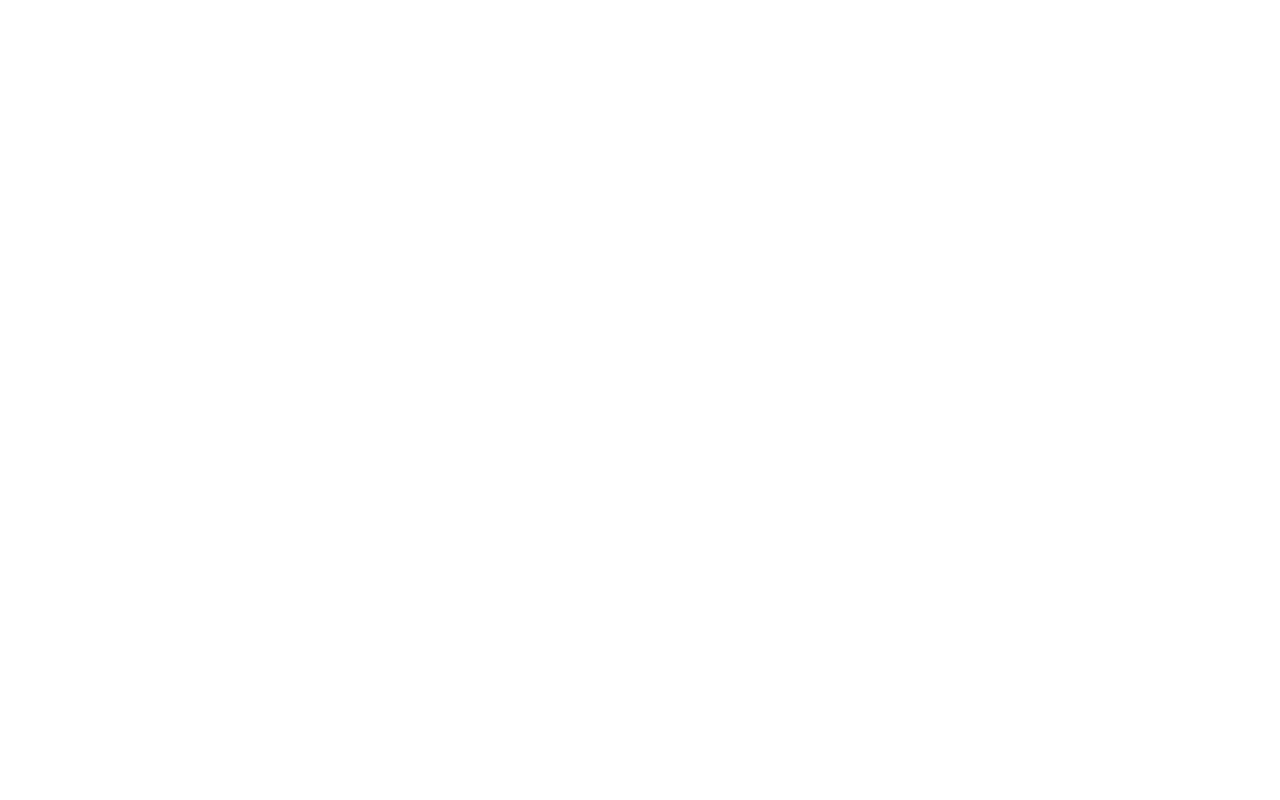
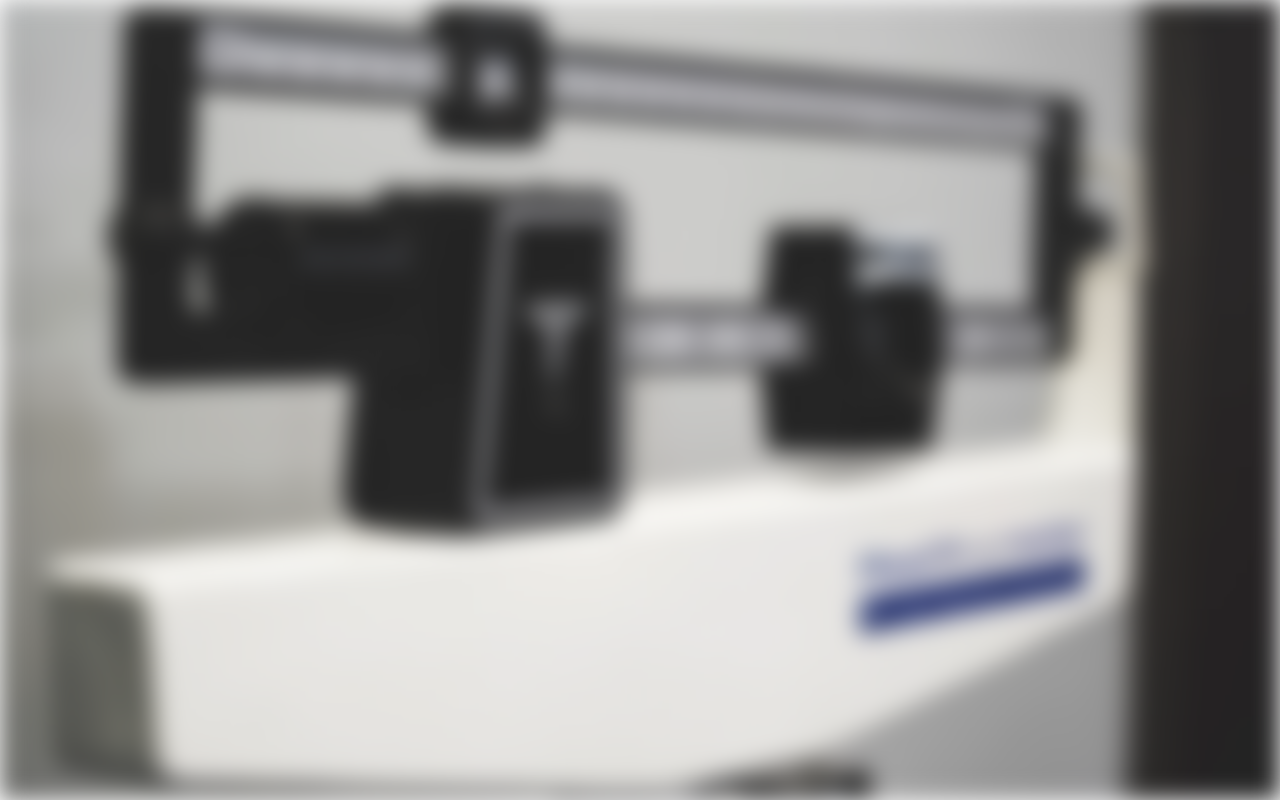
Before and after one commit to catlynjeniffer/BMI-Calculator-Catlyn, a plain HTML site: page index.html in a window 1280 px wide. Drawn offline with Linux system fonts and the light colour scheme.

Commit message:
add styling to container after

```diff
--- a/style.css
+++ b/style.css
@@ -19,3 +19,13 @@ body {
     align-items: center;
     padding: 40px;
 }
+
+.container::after {
+    position: absolute;
+    content: "";
+    width: 100%; height: 100%;
+    left: 0; top: 0;
+    background: url(img/bmi.png) no-repeat center;
+    background-size: cover;
+    filter: blur(12px);
+}
```
Also changed, not shown: img/bmi.png (added), 2 other files.
